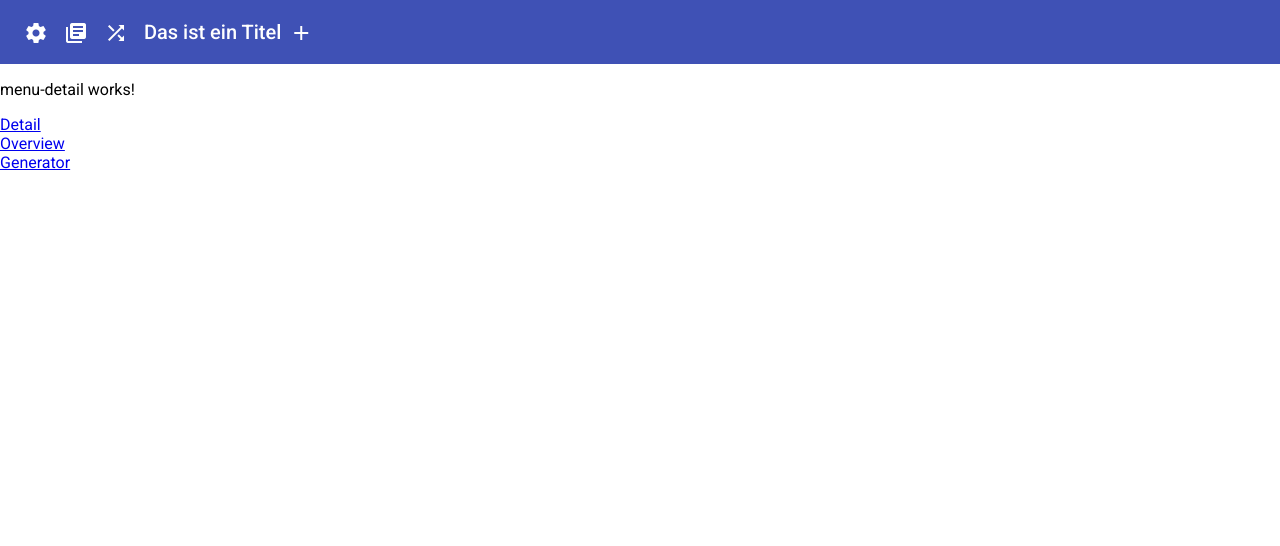
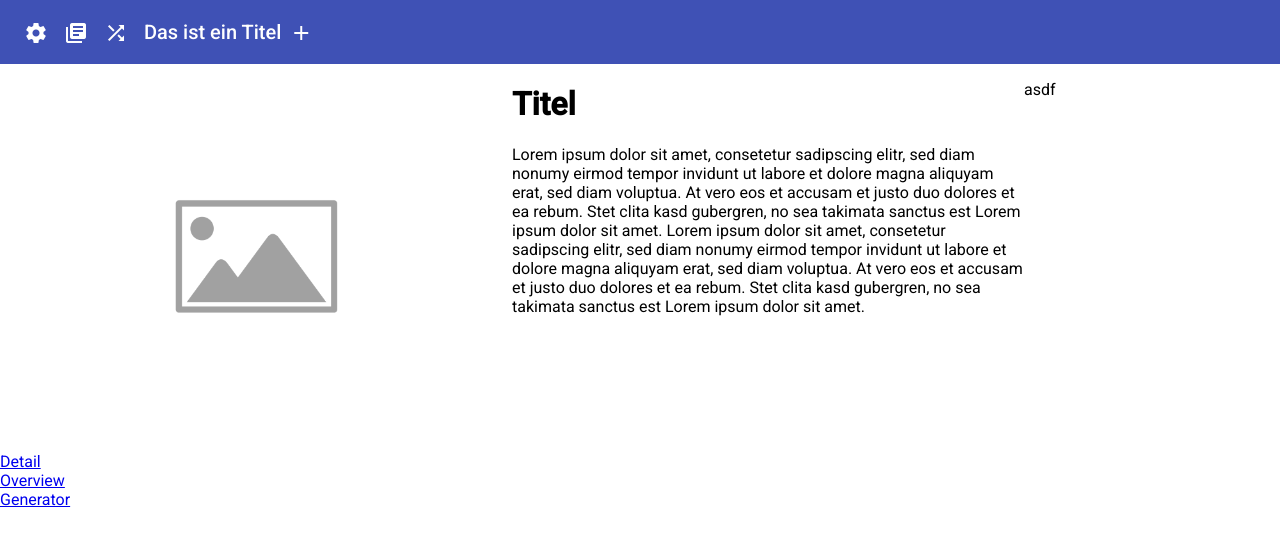
Before and after one commit to eatthis-ch/frontend, an Angular app: page /details in a window 1280 px wide. Shown: the top 546 px of the page. Built offline with nearby package versions, Linux system fonts and the light colour scheme.

Commit message:
feat: implement rough design

```diff
--- a/src/app/menu-detail/menu-detail.component.html
+++ b/src/app/menu-detail/menu-detail.component.html
@@ -1 +1,22 @@
-<p>menu-detail works!</p>
+<div class="content">
+  <div class="content-left">
+    <img src="../../assets/placeholder-image.png" alt="placeholder-image" />
+  </div>
+  <div class="content-middle">
+    <h1>Titel</h1>
+    <p>
+      Lorem ipsum dolor sit amet, consetetur sadipscing elitr, sed diam nonumy
+      eirmod tempor invidunt ut labore et dolore magna aliquyam erat, sed diam
+      voluptua. At vero eos et accusam et justo duo dolores et ea rebum. Stet
+      clita kasd gubergren, no sea takimata sanctus est Lorem ipsum dolor sit
+      amet. Lorem ipsum dolor sit amet, consetetur sadipscing elitr, sed diam
+      nonumy eirmod tempor invidunt ut labore et dolore magna aliquyam erat, sed
+      diam voluptua. At vero eos et accusam et justo duo dolores et ea rebum.
+      Stet clita kasd gubergren, no sea takimata sanctus est Lorem ipsum dolor
+      sit amet.
+    </p>
+  </div>
+  <div class="content-right">
+    <p>asdf</p>
+  </div>
+</div>
--- a/src/app/menu-detail/menu-detail.component.scss
+++ b/src/app/menu-detail/menu-detail.component.scss
@@ -0,0 +1,21 @@
+.content {
+    display: flex;
+    flex-direction: row;
+
+
+    .content-left {
+        width: 40%;
+        img {
+            width: 100%;
+        }
+
+    }
+
+    .content-middle  {
+        width: 40%;
+    }
+
+    .content-right {
+        width: 20%;
+    }
+}
```
Also changed, not shown: src/assets/placeholder-image.png (added).
